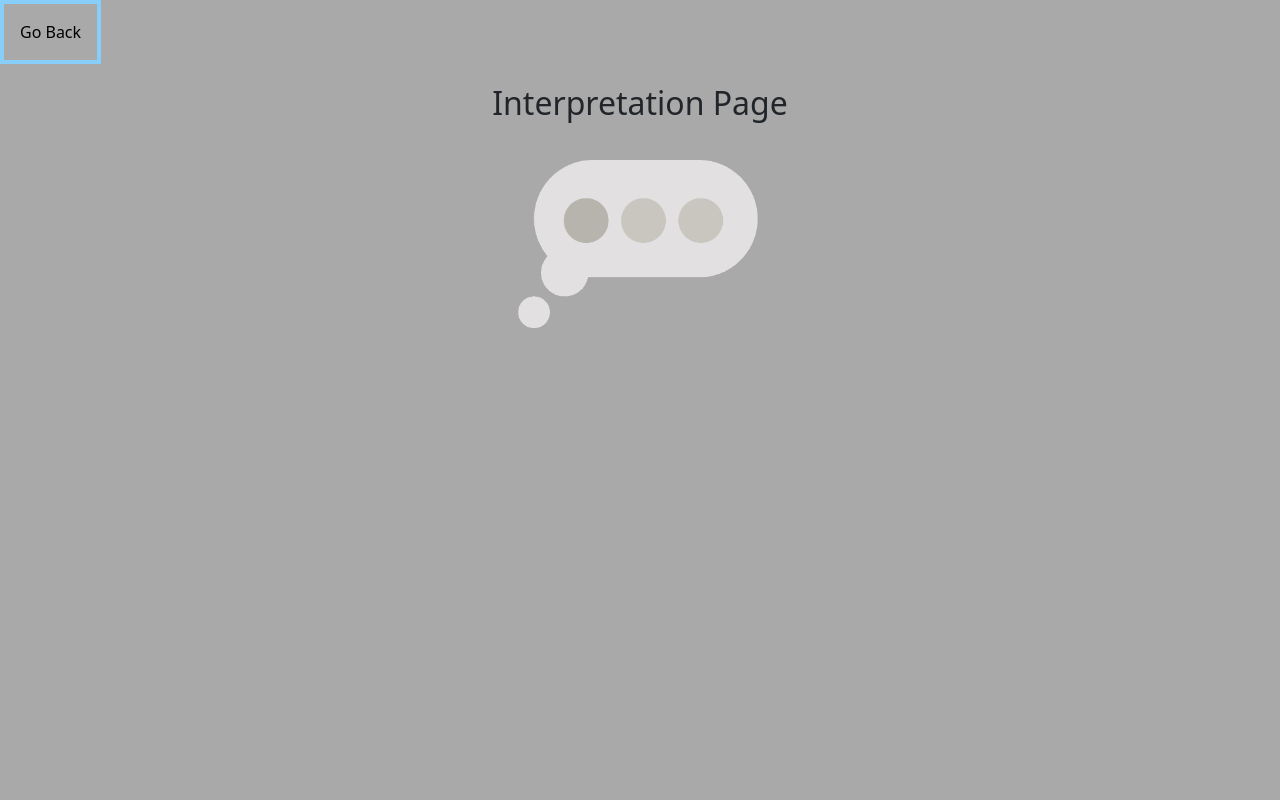
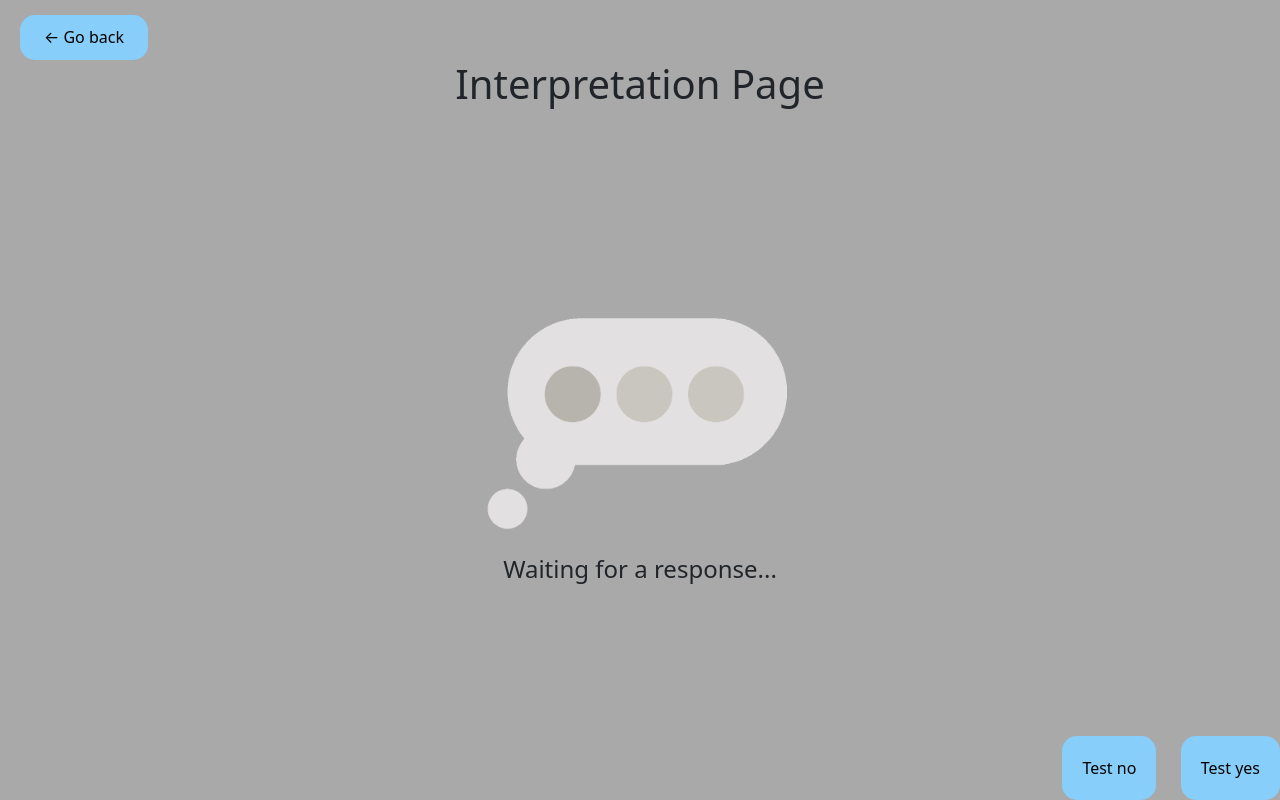
Before and after one commit to wsi1/Bubba-Band, a React (Create React App) app in the folder frontend/: page /interpretation in a window 1280 px wide. Built offline with nearby package versions, Linux system fonts and the light colour scheme; no server answers.

Commit message:
add rounded buttons, fix hover color, change background color in interpt

```diff
--- a/frontend/package.json
+++ b/frontend/package.json
@@ -13,6 +13,7 @@
     "react-dom": "^17.0.2",
     "react-router-dom": "^5.3.0",
     "react-scripts": "4.0.3",
+    "socket.io-client": "^4.2.0",
     "web-vitals": "^1.1.1"
   },
   "scripts": {
--- a/frontend/src/App.js
+++ b/frontend/src/App.js
@@ -13,7 +13,6 @@ class App extends Component {
       socket.on("frontend", (data) => console.log(data))
   }
 
-
   render () {
     return (
       <div className="App">
--- a/frontend/src/Calibration/AddGesture.js
+++ b/frontend/src/Calibration/AddGesture.js
@@ -9,7 +9,7 @@ const AddGesture = (props) => {
 
     return (
       <div className="addGesture">
-        <button onClick={() => history.push("/calibration")}>← Go Back</button>
+        <button class="goBackButton" onClick={() => history.push("/calibration")}>← Go back</button>
         <h1> Create a new gesture </h1>
         <h2>Type in gesture name: </h2>
 
--- a/frontend/src/Calibration/Calibration.css
+++ b/frontend/src/Calibration/Calibration.css
@@ -27,6 +27,8 @@ h2 {
 
 
 .add:hover {
-    background-color:darkgrey;
-    border: 5px solid lightskyblue;
+    background-color:#348feb;
+    padding: 16px;
+    border: 4px solid #348feb;
+    color: white;
 }
--- a/frontend/src/Calibration/Calibration.js
+++ b/frontend/src/Calibration/Calibration.js
@@ -17,7 +17,7 @@ const Calibration = (props) => {
       <div>
         {state ==="calibrate"  ?
         <div>
-          <button onClick={() => history.push("/")}>← Go Back</button>
+          <button class="goBackButton" onClick={() => history.push("/")}>← Go back</button>
           <h1>Calibration</h1>
           <h2>Select an existing gesture or add a new gesture:</h2>
           <br />
--- a/frontend/src/Home/Home.css
+++ b/frontend/src/Home/Home.css
@@ -1,6 +1,8 @@
-button {
+.homeButton {
   padding: 20px;
   margin-top: 20px;
+  width: 40%;
+  font-size: 20px;
 }
 
 h1, p {
@@ -9,8 +11,9 @@ h1, p {
   text-align: center;
 }
 
-h1 {
+.Home > .lander > h1 {
   padding-top: 3%;
+  font-size: 5em;
 }
 
 p {
--- a/frontend/src/Home/Home.js
+++ b/frontend/src/Home/Home.js
@@ -11,8 +11,8 @@ const Home = (props) => {
           <h1>Welcome to Bubba Band!</h1>
           <p>Select a mode below to begin</p>
           <div class="flex-container">
-            <button variant="btn btn-success" onClick={() => history.push('/calibration')}>Calibration</button>
-            <button variant="btn btn-success" onClick={() => history.push('/interpretation')}>Interpretation</button>
+            <button variant="btn btn-success" class="homeButton" onClick={() => history.push('/calibration')}>Calibration</button>
+            <button variant="btn btn-success" class="homeButton" onClick={() => history.push('/interpretation')}>Interpretation</button>
           </div>
         </div>
       </div>
--- a/frontend/src/Interpretation/Interpretation.css
+++ b/frontend/src/Interpretation/Interpretation.css
@@ -2,6 +2,56 @@ img {
   display: block;
   margin-left: auto;
   margin-right: auto;
-  width: 20%;
+  margin-bottom: 15px;
+  width: 50%;
   border: 10px;
 }
+
+.center {
+  margin-top: 5%;
+  position: absolute;
+  top: 50%;
+  left: 50%;
+  -ms-transform: translate(-50%, -50%);
+  transform: translate(-50%, -50%);
+}
+
+#yes {
+  position: absolute;
+  right:    0;
+  bottom:   0;
+}
+
+#no {
+  position: absolute;
+  margin-left: 83%;
+  bottom:   0;
+}
+
+.yesResponse {
+  position:fixed;
+  padding:0;
+  margin:0;
+
+  top:0;
+  left:0;
+  width: 100%;
+  height: 100%;
+  background:lightgreen;
+}
+
+.noResponse {
+  position:fixed;
+  padding:0;
+  margin:0;
+
+  top:0;
+  left:0;
+  width: 100%;
+  height: 100%;
+  background:#eb3434;
+}
+
+.hidden {
+  opacity: 0;
+}
--- a/frontend/src/Interpretation/Interpretation.js
+++ b/frontend/src/Interpretation/Interpretation.js
@@ -1,21 +1,52 @@
-import React, { Component } from 'react';
+import React, { Component, useState } from 'react';
 import waiting from '../messages-typing.gif'; // Tell webpack this JS file uses this image
 import { useHistory } from 'react-router-dom';
+import "./Interpretation.css";
 
-import "./Interpretation.css";
+function displayYes(setState) {
+    setState({
+        hideWaiting: true,
+        showYes: true,
+    });
+    setTimeout(() => {
+        setState({
+            hideWaiting: false,
+            showYes: false,
+        });
+    }, 2000);
+};
+
+function displayNo(setState) {
+    setState({
+        hideWaiting: true,
+        showNo: true,
+    });
+    setTimeout(() => {
+        setState({
+            hideWaiting: false,
+            showNo: false,
+        });
+    }, 2000);
+};
 
 const Interpretation = (props) => {
     const history = useHistory();
+    const [state, setState] = useState("interpretation");
 
     return (
         <div>
-            <button onClick={() => history.goBack()}>Go Back</button>
-            <div><h2>Interpretation Page</h2></div>
-
-            <img class="img" src={waiting} alt="Logo"/>
+            <button class="goBackButton" onClick={() => history.goBack()}>← Go back</button>
+            <h1>Interpretation Page</h1>
+            <div className={state.hideWaiting ? "hidden" : "center"}>
+                <img class="img" src={waiting} alt="Logo"/>
+                <p>Waiting for a response...</p>
+            </div>
+            <button id="yes" onClick={() => displayYes(setState)}>Test yes</button>
+            <button id="no" onClick={() => displayNo(setState)}>Test no</button>
+            <div className={state.showYes ? "yesResponse" : "hidden"}></div>
+            <div className={state.showNo ? "noResponse" : "hidden"}></div>
         </div>
     );
-
 }
 
 export default Interpretation;
--- a/frontend/src/index.css
+++ b/frontend/src/index.css
@@ -5,11 +5,6 @@ body {
     sans-serif;
   -webkit-font-smoothing: antialiased;
   -moz-osx-font-smoothing: grayscale;
-  -webkit-border-radius: initial;
-  -moz-border-radius: initial;
-  -o-border-radius: initial;
-  border-radius: initial;
-  border: initial;
 }
 
 code {
@@ -21,23 +16,24 @@ code {
   background-color: darkgrey;
 }
 
-button {
+div > button {
   padding: 20px;
   background-color: lightskyblue;
   border: none;
+  border-radius: 15px;
   }
 
 button:hover {
-  background-color:darkgrey;
+  background-color:#348feb;
   padding: 16px;
-  border: 4px solid lightskyblue;
+  border: 4px solid #348feb;
+  color: white;
 }
 
-svg {
-  width: 60px;
-  height: 60px;
-  fill: lightskyblue;
+.goBackButton {
+  margin-top: 15px;
+  margin-left: 20px;
+  width: 10%;
+  line-height: 5px;
+  z-index: 10;
 }
-svg:hover {
-  fill: darkgrey;
-}
```
Also changed, not shown: frontend/src/logo.svg (deleted), 1 other file (tests, documents, lock files or other folders).
